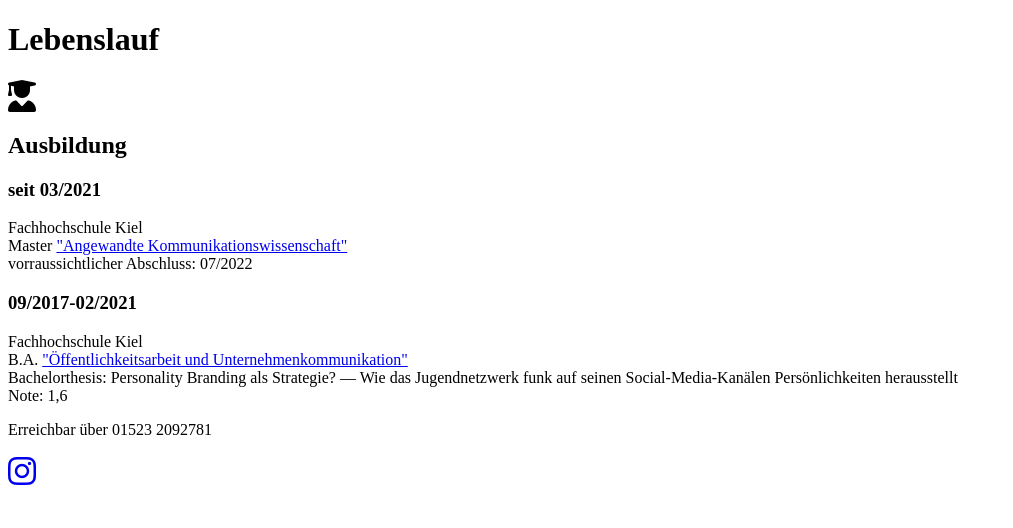
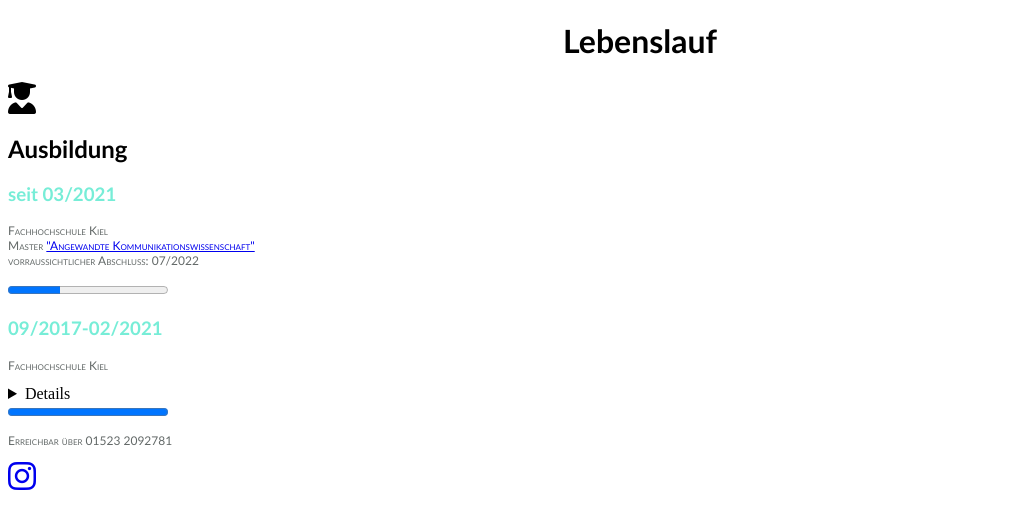
Before and after one commit to ginaeberhardt/ginaeberhardt, a plain HTML site: page Lebenslauf.html in a window 1280 px wide. Shown: the whole page, without its empty margins (0-1013 px from the left). Drawn offline with Linux system fonts and the light colour scheme.

Commit message:
Add files via upload

```diff
--- /dev/null
+++ b/CSS/layoutSeite.css
@@ -0,0 +1,17 @@
+h1 {
+  text-align: center;
+  font-family: "Gill Sans", "Gill Sans MT", Calibri, "Trebuchet MS", sans-serif;
+}
+h2 {
+  font-family: "Gill Sans", "Gill Sans MT", Calibri, "Trebuchet MS", sans-serif;
+}
+h3 {
+  color: #77edd7;
+  font-family: "Gill Sans", "Gill Sans MT", Calibri, "Trebuchet MS", sans-serif;
+}
+p {
+  color: #636968;
+  font-variant: small-caps;
+  font-size: 75%;
+  font-family: "Gill Sans", "Gill Sans MT", Calibri, "Trebuchet MS", sans-serif;
+}
--- /dev/null
+++ b/Kontakt.html
@@ -0,0 +1,18 @@
+<!DOCTYPE html>
+<html lang="en">
+  <head>
+    <meta charset="UTF-8" />
+    <title>Kontakt</title>
+    <script
+      src="https://kit.fontawesome.com/11f9a2a7cc.js"
+      crossorigin="anonymous"
+    ></script>
+    <link rel="stylesheet" href="CSS/layoutSeite.css" />
+  </head>
+  <body>
+    <p>
+      Schreibt mit ne
+      <a href="mailto:gina-klari@web.de?subject=Hey, Gina!">Mail</a>.
+    </p>
+  </body>
+</html>
--- a/Lebenslauf.html
+++ b/Lebenslauf.html
@@ -1,29 +1,53 @@
 <!DOCTYPE html>
 <html lang="en">
   <head>
-    <meta charset="UTF-8">
+    <meta charset="UTF-8" />
     <title>Lebenslauf</title>
-    <script src="https://kit.fontawesome.com/11f9a2a7cc.js" crossorigin="anonymous"></script>
+    <script
+      src="https://kit.fontawesome.com/11f9a2a7cc.js"
+      crossorigin="anonymous"
+    ></script>
+    <link rel="stylesheet" href="CSS/layoutSeite.css" />
   </head>
   <body>
-    <main><h1>Lebenslauf</h1>
+    <main>
+      <h1>Lebenslauf</h1>
       <i class="fas fa-user-graduate fa-2x"></i>
       <h2>Ausbildung</h2>
       <h3>seit 03/2021</h3>
-    <p>Fachhochschule Kiel<br>
-        Master <a href="https://www.fh-kiel.de/fachbereiche/medien-bauwesen/studiengaenge/medien-studiengaenge/master-studiengaenge/angewandte-kommunikationswissenschaft-master/">"Angewandte Kommunikationswissenschaft"</a><br>
-        vorraussichtlicher Abschluss: 07/2022</p>
+      <p>
+        Fachhochschule Kiel<br />
+        Master
+        <a
+          href="https://www.fh-kiel.de/fachbereiche/medien-bauwesen/studiengaenge/medien-studiengaenge/master-studiengaenge/angewandte-kommunikationswissenschaft-master/"
+          >"Angewandte Kommunikationswissenschaft"</a
+        ><br />
+        vorraussichtlicher Abschluss: 07/2022
+      </p>
+      <progress value="33" max="100"></progress>
       <h3>09/2017-02/2021</h3>
-        <P>Fachhochschule Kiel<br>
-            B.A. <a href="https://www.fh-kiel.de/fachbereiche/medien-bauwesen/studiengaenge/medien-studiengaenge/bachelor-studiengaenge/oeffentlichkeitsarbeit-und-unternehmenskommunikation-bachelor/">"Öffentlichkeitsarbeit und Unternehmenkommunikation"</a><br>
-            Bachelorthesis: Personality Branding als Strategie? — Wie das Jugendnetzwerk funk auf seinen Social-Media-Kanälen Persönlichkeiten herausstellt <br>
+      <p>
+        Fachhochschule Kiel<br />
+        <details alt="Mehr Infos">
+          B.A.
+          <a
+            href="https://www.fh-kiel.de/fachbereiche/medien-bauwesen/studiengaenge/medien-studiengaenge/bachelor-studiengaenge/oeffentlichkeitsarbeit-und-unternehmenskommunikation-bachelor/"
+            >"Öffentlichkeitsarbeit und Unternehmenkommunikation"</a
+          ><br />
+          Bachelorthesis: Personality Branding als Strategie? — Wie das
+          Jugendnetzwerk funk auf seinen Social-Media-Kanälen Persönlichkeiten
+          herausstellt <br />
           Note: 1,6
-        </P>
+        </details>
+
+        <progress value="100" max="100"></progress>
+      </p>
     </main>
-    <footer><p>Erreichbar über 01523 2092781</p>
-        <a href="https://www.instagram.com/ginchen_02/" aria-label="Instagram"><i class="fab fa-instagram fa-2x"></i></a>
+    <footer>
+      <p>Erreichbar über 01523 2092781</p>
+      <a href="https://www.instagram.com/ginchen_02/" aria-label="Instagram"
+        ><i class="fab fa-instagram fa-2x"></i
+      ></a>
     </footer>
-
-
   </body>
 </html>
```
Also changed, not shown: index.html (added, +26 -0 lines), 1 other file. Lines whose indentation alone changed are shown as unchanged.
